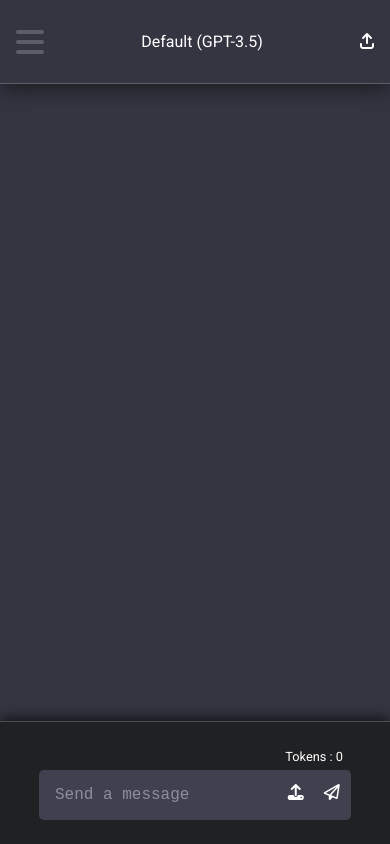
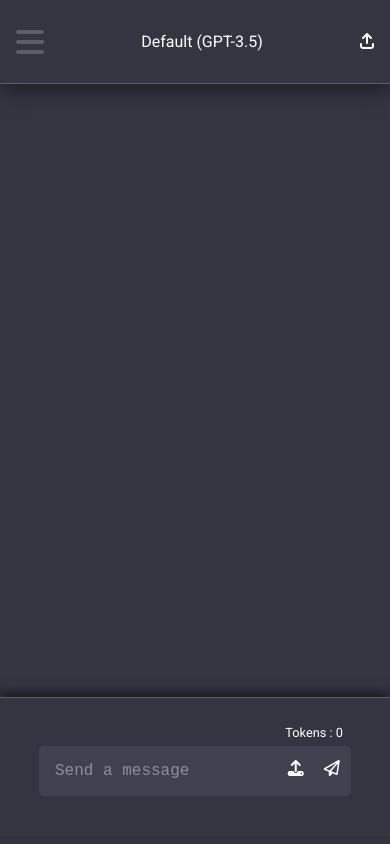
Before and after one commit to kkstar34/TestYellowSysChatBot, a React (Create React App) app in the folder front/: page / in a window 390 px wide. Built offline with nearby package versions, Linux system fonts and the light colour scheme.

Commit message:
improve design

```diff
--- a/front/src/App.css
+++ b/front/src/App.css
@@ -378,6 +378,8 @@ label i{
   justify-content: center;
   flex-direction: column;
   align-items: end;
+
+
   /* padding-right: 2rem;
   padding-left: 2rem; */
 }
@@ -644,9 +646,9 @@ label i{
   .chat-footer{
     position: fixed;
     width: 100%;
-    bottom: 0rem;
+    bottom: 0.5rem;
     padding: 1.5rem 10%;
-    background-color: var(--sidebar-bg-dark-color);
+    background-color: #343541;
   }
 
 
@@ -668,6 +670,10 @@ label i{
 
   .response-text{
     margin-left: 1.5rem;
+  }
+
+  .textarea-box{
+    margin-bottom: 1rem
   }
 }
 
--- a/front/src/index.css
+++ b/front/src/index.css
@@ -53,5 +53,5 @@ body{
 }
 
 .aside-small.aside-small-show.clear {
-  box-shadow: 200px 0px 10px rgba(0, 0, 0, 0.7);
+  box-shadow: 200px 0px 10px rgba(0, 0, 0, 0.7 );
 }
```
Also changed, not shown: 6 other files (tests, documents, lock files or other folders).
